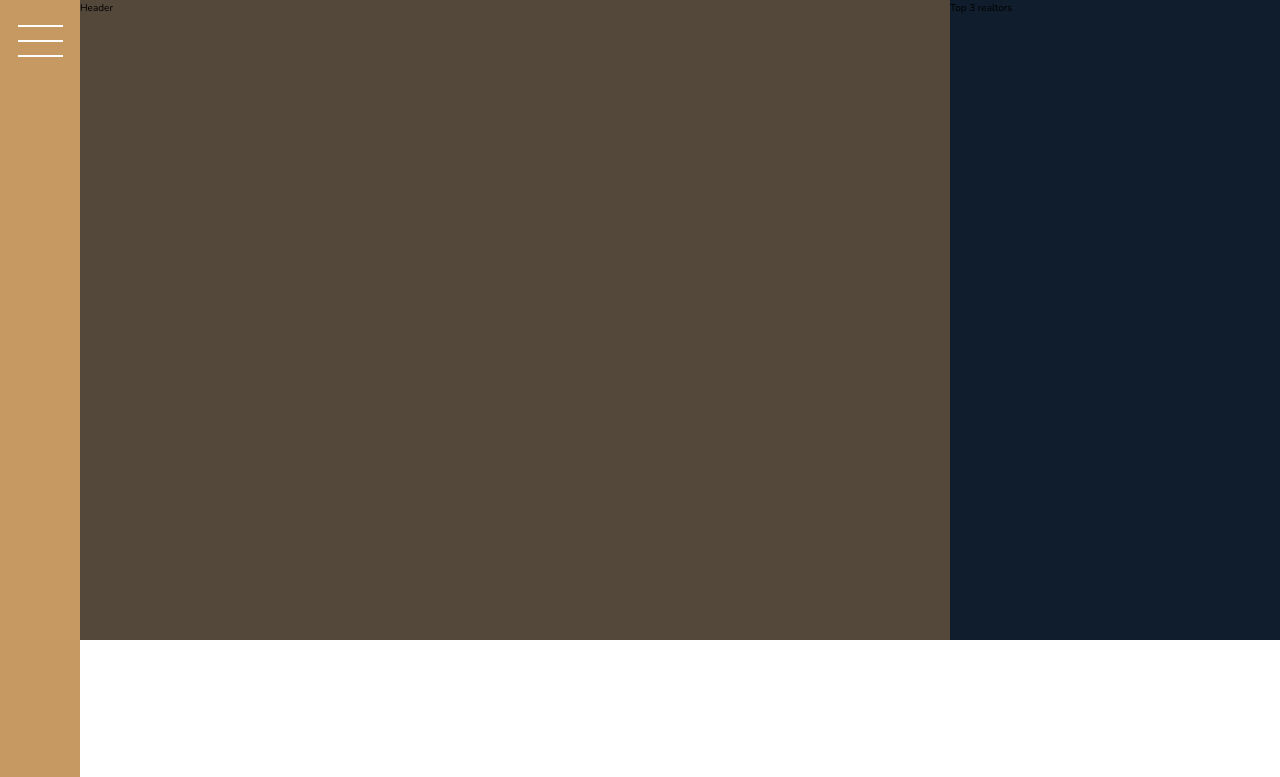
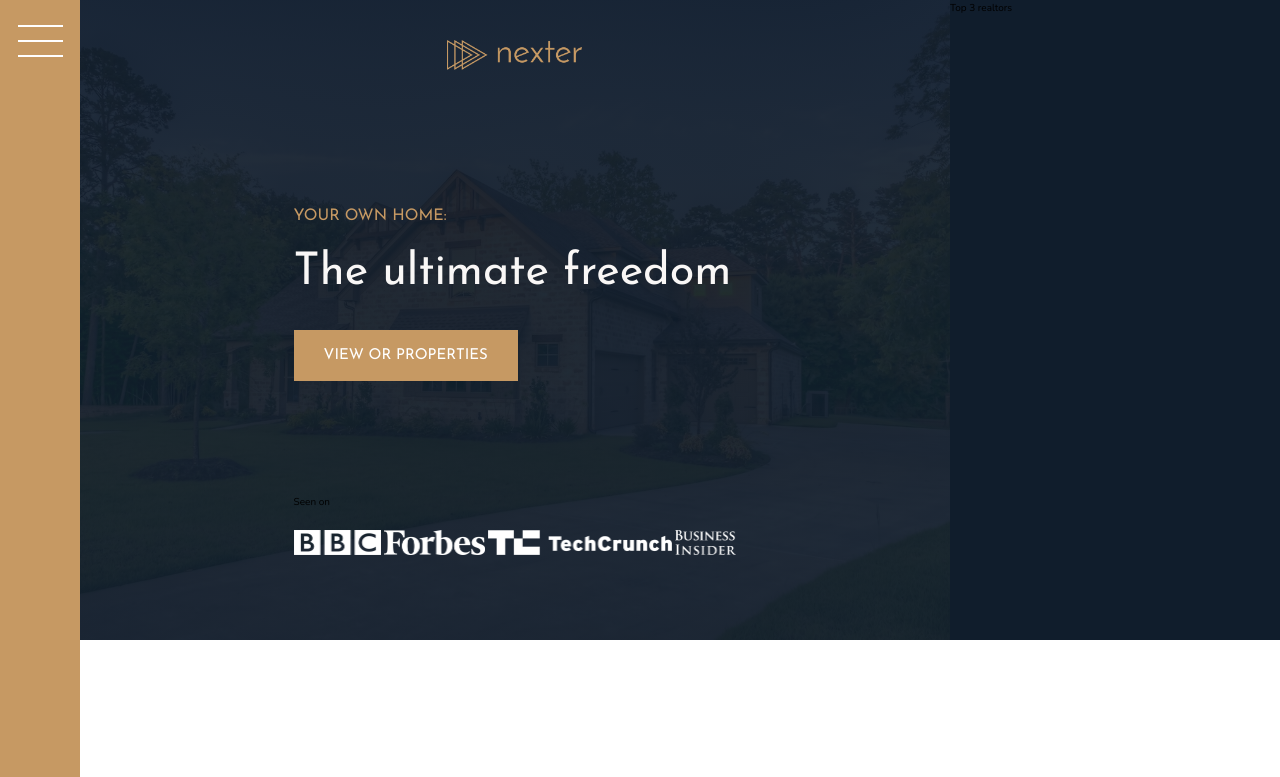
Before and after one commit to AliAbukahil/nexter_app, a website: page src/index.html in a window 1280 px wide. Shown: the top 777 px of the page. Drawn offline with nearby package versions, Linux system fonts and the light colour scheme; files that its build step writes are made by us from their sources.

Commit message:
Buildung the header 1

```diff
--- a/src/index.html
+++ b/src/index.html
@@ -19,7 +19,19 @@
       <button class="nav-btn"></button>
     </div>
 
-    <header class="header">Header</header>
+    <header class="header">
+      <img src="img/logo.png" alt="Nexter Logo" class="header__logo" />
+      <h3 class="heading-3">Your own home:</h3>
+      <h1 class="heading-1">The ultimate freedom</h1>
+      <button class="btn header__btn">View or properties</button>
+      <div class="header__seenon-text">Seen on</div>
+      <div class="header__seenon-logos">
+        <img src="img/logo-bbc.png" alt="Seen on logo 1" />
+        <img src="img/logo-forbes.png" alt="Seen on logo 2" />
+        <img src="img/logo-techcrunch.png" alt="Seen on logo 3" />
+        <img src="img/logo-bi.png" alt="Seen on logo 4" />
+      </div>
+    </header>
 
     <div class="realtor">Top 3 realtors</div>
 
--- a/src/scss/_header.scss
+++ b/src/scss/_header.scss
@@ -1,4 +1,40 @@
 .header {
-  background-color: $color-grey-dark-1;
   grid-column: full-start / col-end 6;
+  //////
+  background-image: linear-gradient(
+      rgba($color-secondary, 0.93),
+      rgba($color-secondary, 0.93)
+    ),
+    url(../img/hero.jpeg);
+  background-size: cover;
+  background-position: center;
+  padding: 8rem;
+  padding-top: 4rem;
+
+  //////
+  display: grid;
+  grid-template-rows: 1fr min-content 6rem 1fr;
+  grid-template-columns: max-content;
+  row-gap: 2rem;
+
+  justify-content: center; // X Axis ––––
+
+  &__logo {
+    height: 3rem;
+    justify-self: center;
+  }
+
+  &__btn {
+    align-self: start;
+    justify-self: start;
+  }
+
+  &__seenon-text {
+  }
+
+  &__seenon-logos {
+    img {
+      height: 2.5rem;
+    }
+  }
 }
--- a/src/scss/_sidebar.scss
+++ b/src/scss/_sidebar.scss
@@ -3,6 +3,7 @@
   grid-column: sidebar-start / sidebar-end;
   grid-row: 1 / -1;
 
+  // Part of designing Hamburger Menu
   display: flex;
   justify-content: center; // Axis x ––
 }
--- a/src/scss/_typography.scss
+++ b/src/scss/_typography.scss
@@ -7,6 +7,9 @@
 
 .heading-1 {
   @extend %heading; // clean code :D
+  font-size: 4.5rem;
+  color: $color-grey-light-1;
+  line-height: 1;
 }
 
 .heading-2 {
```
